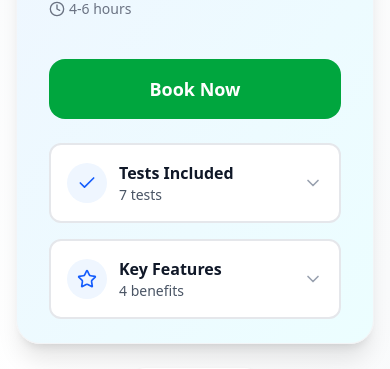
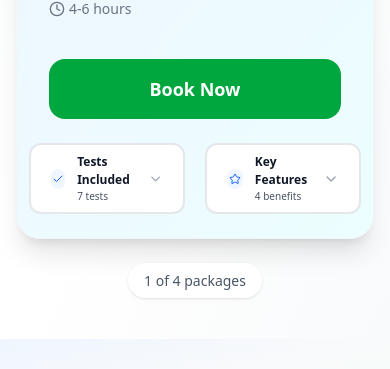
Before and after one commit to Aryanvishwakarma01/diagnostic-site, a React (Vite) app: page / in a window 390 px wide. Shown: the part 1836-2205 px from the top of the page. Built offline with nearby package versions, Linux system fonts and the light colour scheme.

Commit message:
package component text size fixed

```diff
--- a/src/components/Packages.jsx
+++ b/src/components/Packages.jsx
@@ -277,20 +277,20 @@ const Packages = () => {
                             </button>
 
                             {/* Expand Buttons */}
-                            <div className="grid grid-cols-1 sm:grid-cols-2 gap-4">
+                            <div className="flex items-center justify-center gap-5">
                                 <button
                                     onClick={() => toggleExpand('tests')}
-                                    className={`flex items-center justify-between p-4 bg-white rounded-xl border-2 ${
+                                    className={`flex items-center justify-between py-2 px-5 gap-2 sm:p-5 sm:gap-10 bg-white rounded-xl border-2 ${
                                         expandedCard === 'tests' ? accentColors.border : 'border-gray-200'
                                     } hover:shadow-md transition-all duration-200`}
                                 >
                                     <div className="flex items-center gap-3">
-                                        <div className={`w-10 h-10 ${accentColors.light} rounded-full flex items-center justify-center`}>
-                                            <Check className={`w-5 h-5 ${accentColors.text}`} />
+                                        <div className={`w-5 h-5 sm:w-10 sm:h-10 ${accentColors.light} rounded-full flex items-center justify-center`}>
+                                            <Check className={`w-3 h-3 sm:w-5 sm:h-5 ${accentColors.text}`} />
                                         </div>
                                         <div className="text-left">
-                                            <div className="font-semibold text-gray-900">Tests Included</div>
-                                            <div className="text-sm text-gray-600">{currentPackage.tests.length} tests</div>
+                                            <div className="font-semibold text-[12px] sm:text-[16px] text-gray-900">Tests Included</div>
+                                            <div className="text-[10px] sm:text-sm text-gray-600">{currentPackage.tests.length} tests</div>
                                         </div>
                                     </div>
                                     {expandedCard === 'tests' ?
@@ -301,17 +301,17 @@ const Packages = () => {
 
                                 <button
                                     onClick={() => toggleExpand('features')}
-                                    className={`flex items-center justify-between p-4 bg-white rounded-xl border-2 ${
+                                    className={`flex items-center justify-between py-2 px-5 gap-2 sm:p-5 sm:gap-10 bg-white rounded-xl border-2 ${
                                         expandedCard === 'features' ? accentColors.border : 'border-gray-200'
                                     } hover:shadow-md transition-all duration-200`}
                                 >
                                     <div className="flex items-center gap-3">
-                                        <div className={`w-10 h-10 ${accentColors.light} rounded-full flex items-center justify-center`}>
-                                            <Star className={`w-5 h-5 ${accentColors.text}`} />
+                                        <div className={`w-5 h-5 sm:w-10 sm:h-10 ${accentColors.light} rounded-full flex items-center justify-center`}>
+                                            <Star className={`w-3 h-3 sm:w-5 sm:h-5 ${accentColors.text}`} />
                                         </div>
                                         <div className="text-left">
-                                            <div className="font-semibold text-gray-900">Key Features</div>
-                                            <div className="text-sm text-gray-600">{currentPackage.features.length} benefits</div>
+                                            <div className="font-semibold text-[12px] sm:text-[16px] text-gray-900">Key Features</div>
+                                            <div className="text-[10px] sm:text-sm text-gray-600">{currentPackage.features.length} benefits</div>
                                         </div>
                                     </div>
                                     {expandedCard === 'features' ?
@@ -328,7 +328,7 @@ const Packages = () => {
                                 <div className="bg-white rounded-2xl p-6 shadow-sm border border-gray-100">
                                     {expandedCard === 'tests' && (
                                         <div>
-                                            <h4 className="text-xl font-semibold text-gray-900 mb-4 flex items-center gap-2">
+                                            <h4 className="text-lg sm:text-xl font-semibold text-gray-900 mb-4 flex items-center gap-2">
                                                 <Check className={`w-5 h-5 ${accentColors.text}`} />
                                                 Tests Included ({currentPackage.tests.length})
                                             </h4>
@@ -336,7 +336,7 @@ const Packages = () => {
                                                 {currentPackage.tests.map((test, index) => (
                                                     <div key={index} className="flex items-center gap-3 p-2">
                                                         <div className={`w-2 h-2 ${accentColors.bg} rounded-full flex-shrink-0`}></div>
-                                                        <span className="text-gray-700">{test}</span>
+                                                        <span className="text-gray-700 text-sm sm:text-lg">{test}</span>
                                                     </div>
                                                 ))}
                                             </div>
@@ -345,7 +345,7 @@ const Packages = () => {
 
                                     {expandedCard === 'features' && (
                                         <div>
-                                            <h4 className="text-xl font-semibold text-gray-900 mb-4 flex items-center gap-2">
+                                            <h4 className="text-lg sm:text-xl font-semibold text-gray-900 mb-4 flex items-center gap-2">
                                                 <Star className={`w-5 h-5 ${accentColors.text}`} />
                                                 Key Features
                                             </h4>
@@ -353,7 +353,7 @@ const Packages = () => {
                                                 {currentPackage.features.map((feature, index) => (
                                                     <div key={index} className="flex items-start gap-3 p-2">
                                                         <Check className={`w-5 h-5 ${accentColors.text} flex-shrink-0 mt-0.5`} />
-                                                        <span className="text-gray-700 leading-relaxed">{feature}</span>
+                                                        <span className="text-gray-700 text-sm sm:text-lg leading-relaxed">{feature}</span>
                                                     </div>
                                                 ))}
                                             </div>
```
